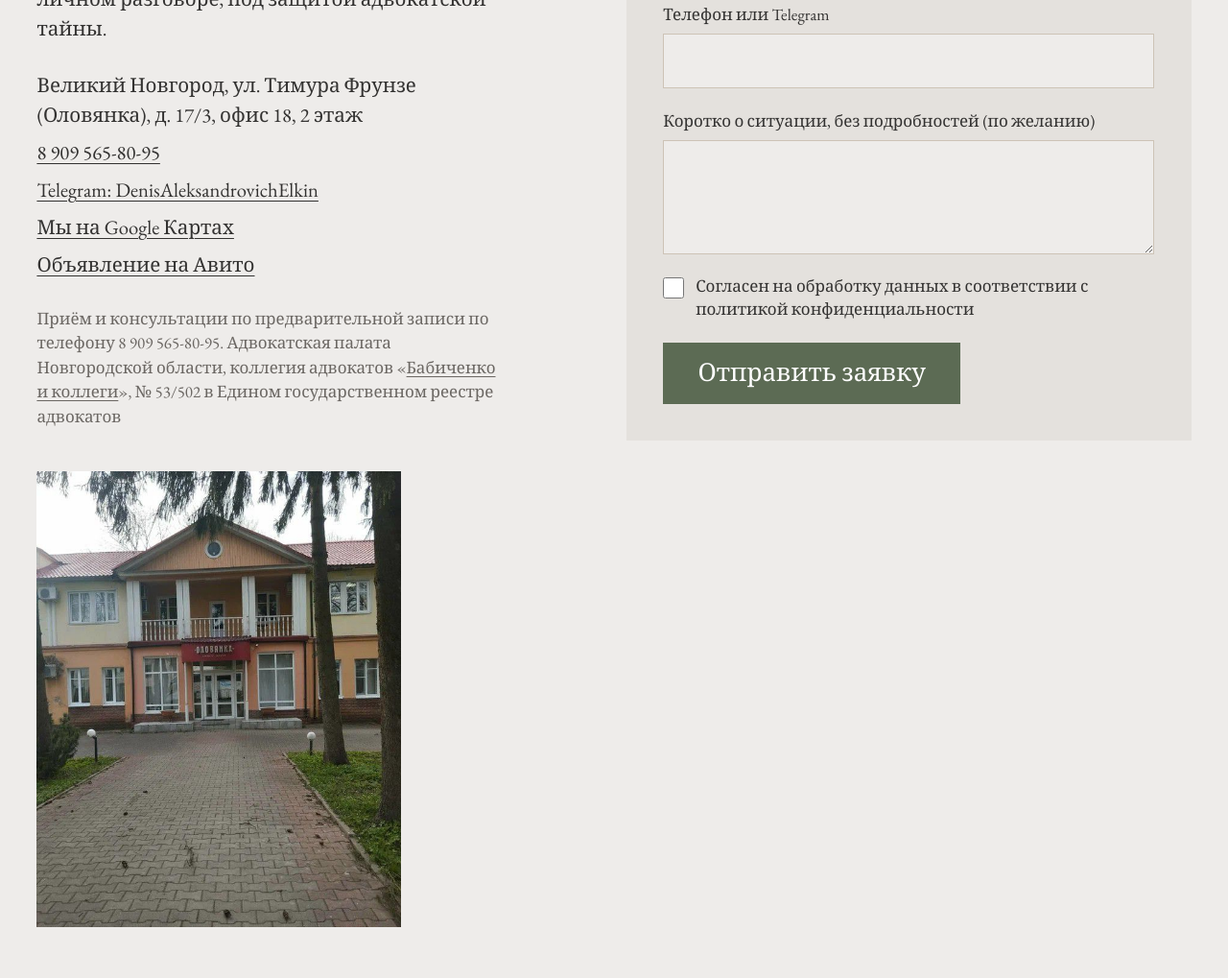
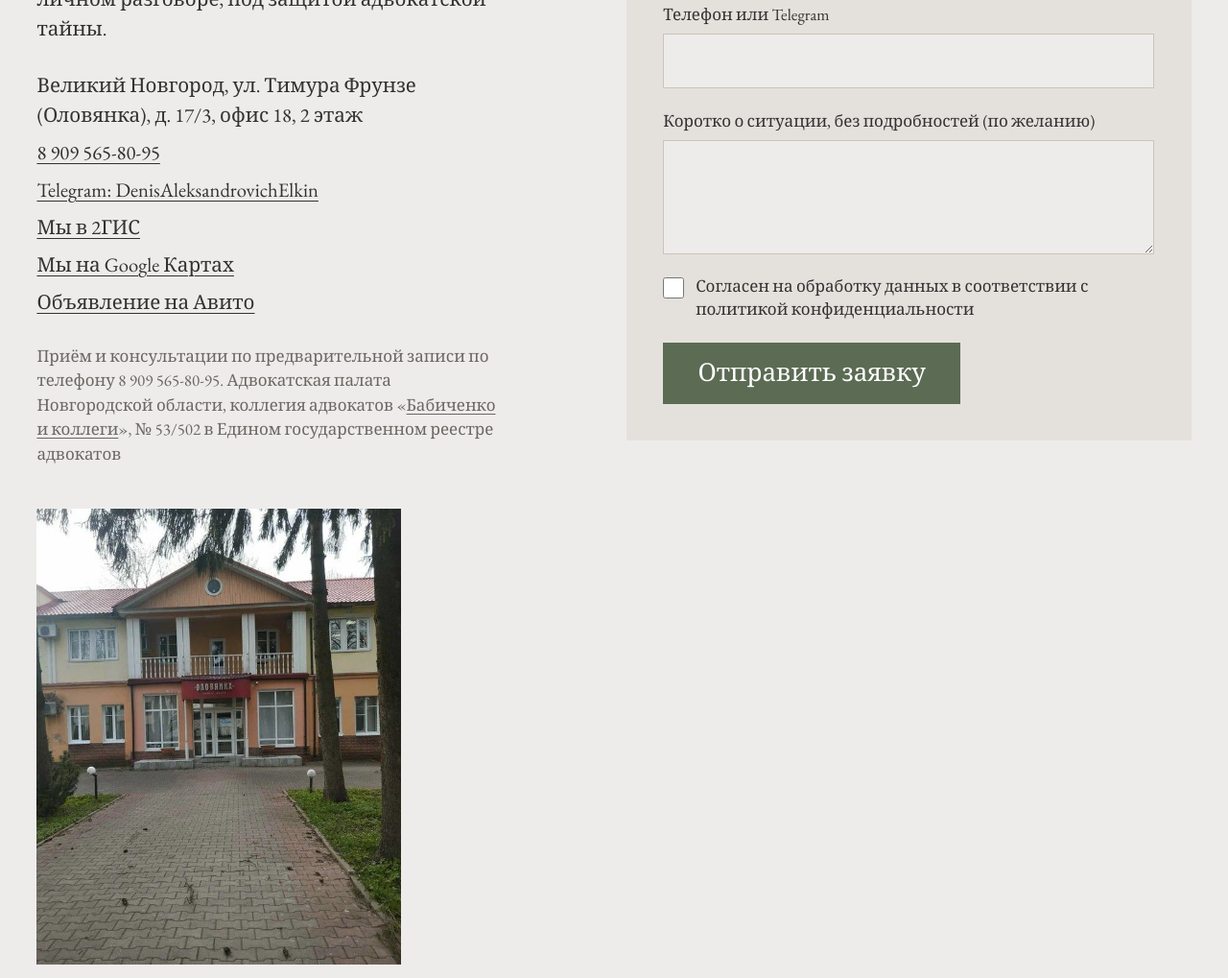
Before and after one commit to murzzsite/advokat-zashita, a plain HTML site: page index.html in a window 1280 px wide. Shown: the part 10620-11639 px from the top of the page at 96% size. Drawn offline with nearby package versions, Linux system fonts and the light colour scheme.

Commit message:
add 2GIS card link

```diff
--- a/index.html
+++ b/index.html
@@ -274,6 +274,7 @@
       <li>Великий Новгород, ул. Тимура Фрунзе (Оловянка), д. 17/3, офис 18, 2 этаж</li>
       <li><a href="tel:+79095658095">8 909 565-80-95</a></li>
       <li><a href="https://t.me/DenisAleksandrovichElkin" target="_blank" rel="noopener">Telegram: DenisAleksandrovichElkin</a></li>
+      <li><a href="https://2gis.ru/v_novgorod/firm/70000001119452466" target="_blank" rel="noopener">Мы в 2ГИС</a></li>
       <li><a href="https://maps.app.goo.gl/A3eFZa1GwuMzMQrG9" target="_blank" rel="noopener">Мы на Google Картах</a></li>
       <li><a href="https://www.avito.ru/velikiy_novgorod/predlozheniya_uslug/advokat_denis_aleksandrovich_elkin_4994086513" target="_blank" rel="noopener">Объявление на Авито</a></li>
     </ul>
```
